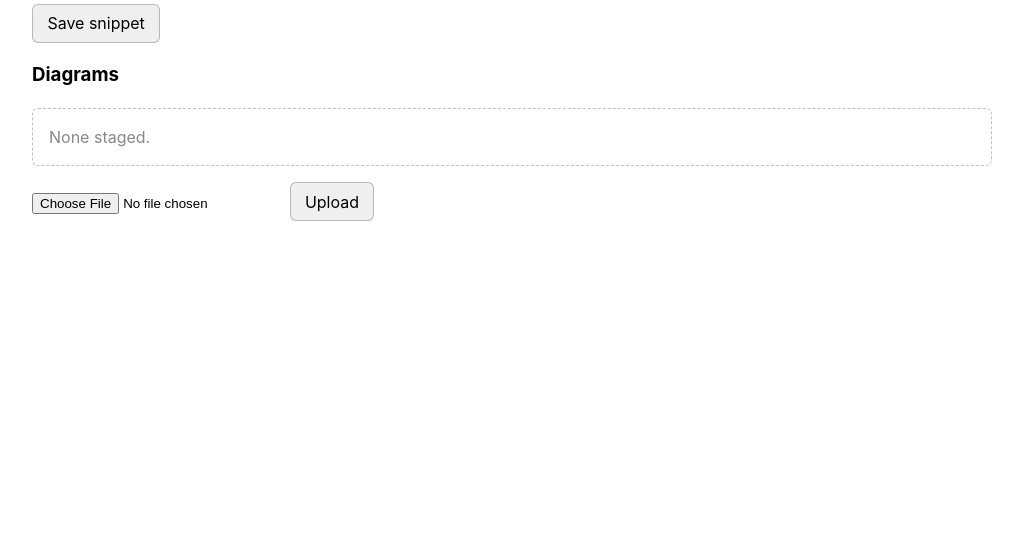
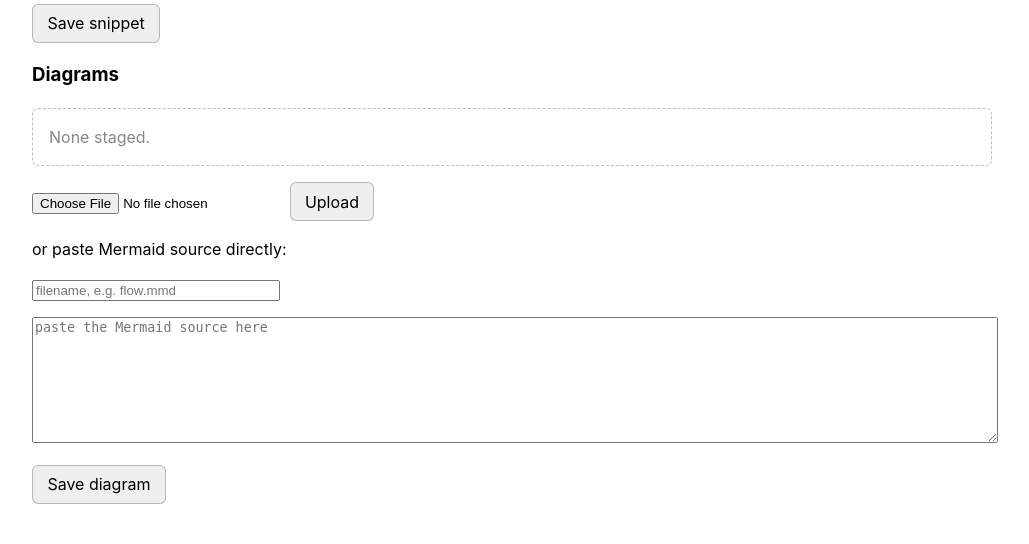
Before and after one commit to jdeleon3/MakingCode.IO.ContentPipeline, a FastAPI app: template src/ce/gui/templates/pieces.html in a window 1280 px wide. Shown: the part 1968-2512 px from the top of the page, without its empty margins (128-1157 px from the left). Before the commit the page ends 2189 px from the top, so only its background shows below. Run offline with FastAPI, Linux system fonts and the light colour scheme; the template is opened without the code that fills it, so the values that code supplies are empty; parts of the project's set-up code (start-up, migrations or seed data) failed here and were passed over.

Commit message:
Wire stage-text paste-to-create into the Diagrams section
The GUI's evidence-snippet section already let the operator paste a
snippet directly instead of uploading a file; the backend route
(gui/routes/assets.py) was already kind-parameterized to support this
for diagrams too, but pieces.html never surfaced it. Adds the same
filename + textarea control to the Diagrams section, plus tests
covering the pasted-.mmd round-trip and extension enforcement.

Co-Authored-By: Claude Sonnet 5 <noreply@anthropic.com>

```diff
--- a/src/ce/gui/routes/assets.py
+++ b/src/ce/gui/routes/assets.py
@@ -132,8 +132,8 @@ class _StageText(BaseModel):
 @router.post("/pieces/{piece_id}/assets/stage-text/{kind}")
 def stage_text_asset(piece_id: str, kind: str, body: _StageText) -> dict[str, str]:
     """Paste-to-create: a filename + textarea instead of an existing file on
-    disk. Only wired into the `evidence` sub-block of `pieces.html` today,
-    but works for any kind -- see the module docstring."""
+    disk. Wired into both the `evidence` and `diagram` sub-blocks of
+    `pieces.html` -- see the module docstring."""
     spec = _get_kind_spec(kind)
     data_root = Path("data")
     project, piece = find_piece_or_404(data_root, piece_id)
--- a/src/ce/gui/templates/pieces.html
+++ b/src/ce/gui/templates/pieces.html
@@ -183,6 +183,17 @@
     <input type="file" id="diagram-file" accept=".mmd">
     <button class="stage-btn" data-kind="diagram" data-input="diagram-file">Upload</button>
   </p>
+  <p>or paste Mermaid source directly:</p>
+  <p>
+    <input type="text" id="diagram-paste-filename" placeholder="filename, e.g. flow.mmd" style="width: 240px;">
+  </p>
+  <p>
+    <textarea id="diagram-paste-content" rows="8" style="width:100%; font-family: monospace;"
+      placeholder="paste the Mermaid source here"></textarea>
+  </p>
+  <p>
+    <button id="diagram-paste-btn">Save diagram</button>
+  </p>
   <p><span id="stage-error" style="color: #c33;"></span></p>
 
   <script>
@@ -305,5 +316,23 @@
         })
       );
     });
+
+    const diagramPasteBtn = document.getElementById("diagram-paste-btn");
+    diagramPasteBtn.addEventListener("click", () => {
+      stageErrorEl.textContent = "";
+      const filename = document.getElementById("diagram-paste-filename").value.trim();
+      const content = document.getElementById("diagram-paste-content").value;
+      if (!filename) {
+        stageErrorEl.textContent = "give the diagram a filename first";
+        return;
+      }
+      handleStageResponse(
+        fetch(`/pieces/{{ piece.id }}/assets/stage-text/diagram`, {
+          method: "POST",
+          headers: { "Content-Type": "application/json" },
+          body: JSON.stringify({ filename, content }),
+        })
+      );
+    });
   </script>
 {% endblock %}
```
Also changed, not shown: STATUS.md (+14 -0 lines), tests/test_gui_assets.py (+29 -0 lines).
